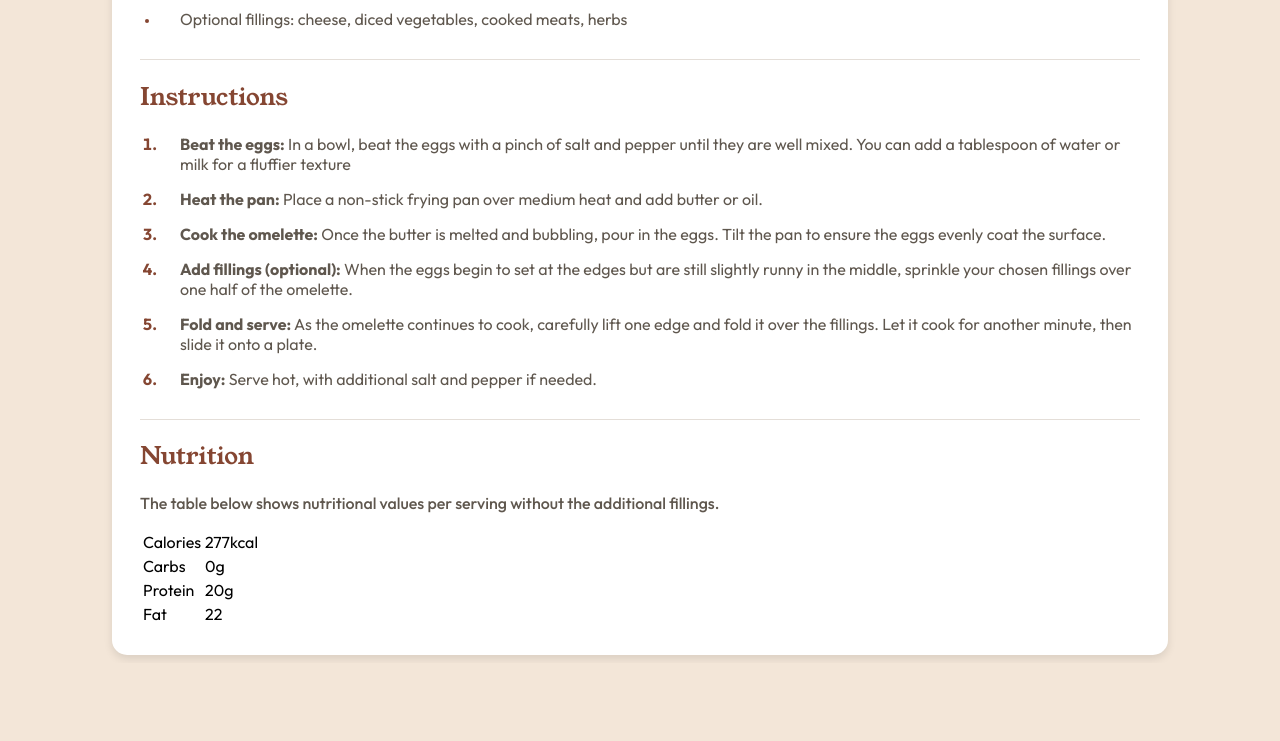
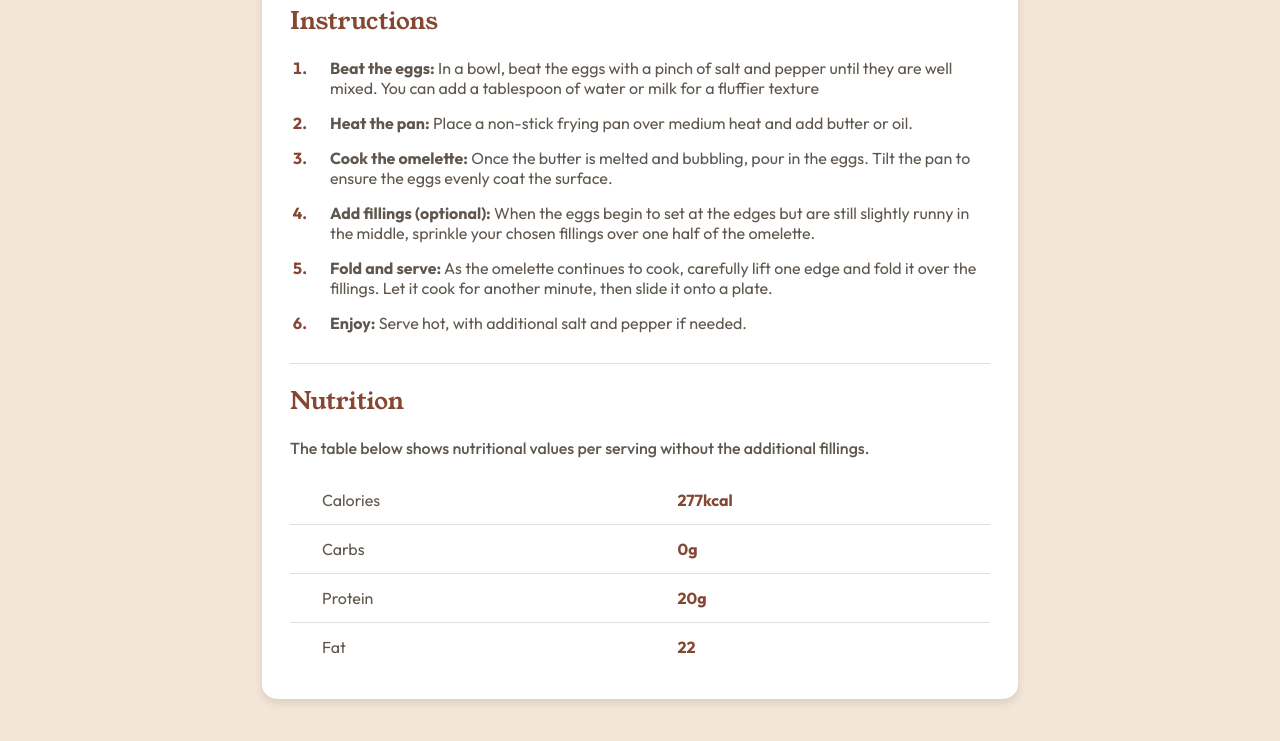
Before and after one commit to Andexenn/recipe-page, a plain HTML site: page index.html in a window 1280 px wide. Shown: the part 1053-1794 px from the top of the page. Before the commit the page ends 1716 px from the top, so only its background shows below. Drawn offline with Linux system fonts and the light colour scheme.

Commit message:
done desktop

```diff
--- a/style.css
+++ b/style.css
@@ -21,15 +21,16 @@ body {
   background-color: hsl(30, 54%, 90%);
   font-size: 16px;
   font-family: "outfit", sans-serif;
+  max-width: 1440px;
 }
 
 .container {
   background-color: #fff;
   padding: 28px;
   border-radius: 15px;
-  max-width: 1000px;
+  max-width: 700px;
   overflow: hidden;
-  margin: 2px auto;
+  margin: 70px auto;
   box-shadow: 0 4px 8px rgba(0, 0, 0, 0.1);
 }
 h2 {
@@ -131,3 +132,27 @@ p {
     color:hsl(14, 45%, 36%);
     font-weight: bold;
 }
+/* *============== nutrition ================ */
+.nutrition table{
+    width: 100%;
+    border-collapse: collapse;
+    margin-top: 18px;
+}
+
+.nutrition tr{
+    border-top: 1px solid hsl(30, 18%, 87%);
+}
+
+.nutrition tr:first-child{
+    border-top: none;
+}
+
+.nutrition td{
+    padding: 14px 0 14px 32px;
+    color:hsl(30, 10%, 34%);
+}
+
+.nutrition td:last-child{
+    color:hsl(14, 45%, 36%);
+    font-weight: 700;
+}
```
Also changed, not shown: index.html (+0 -4 lines), 1 other file.
